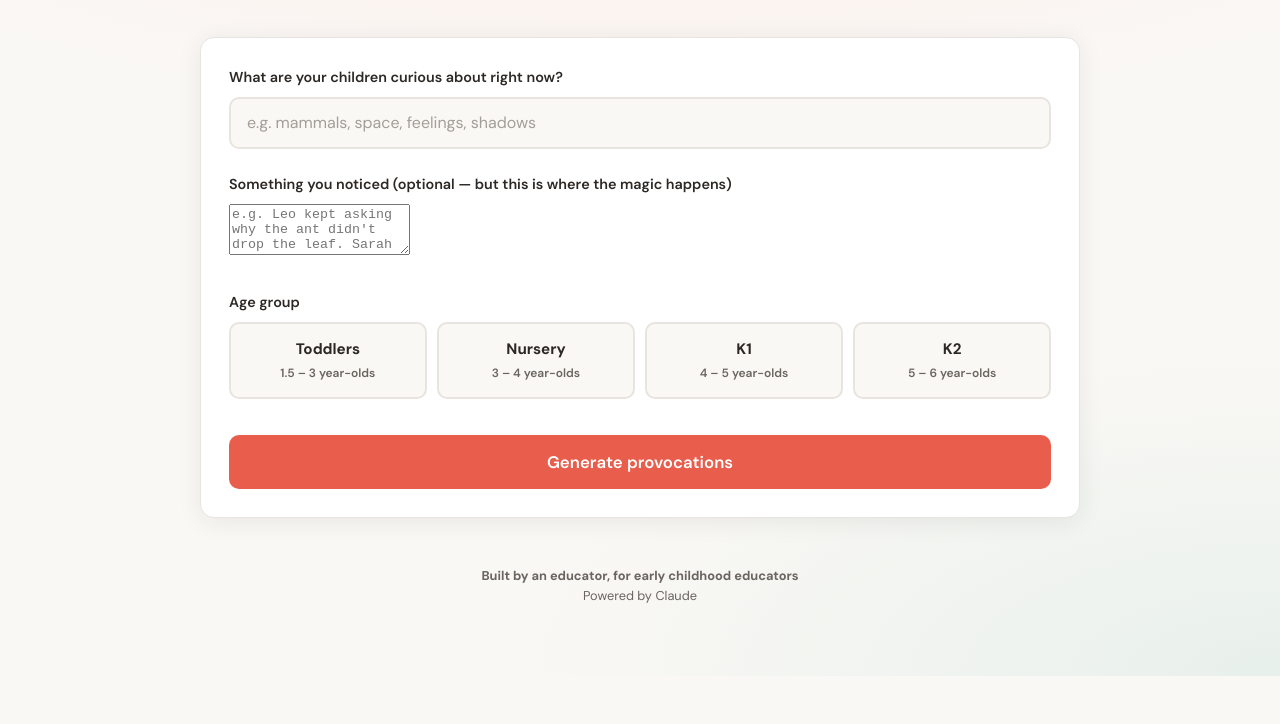
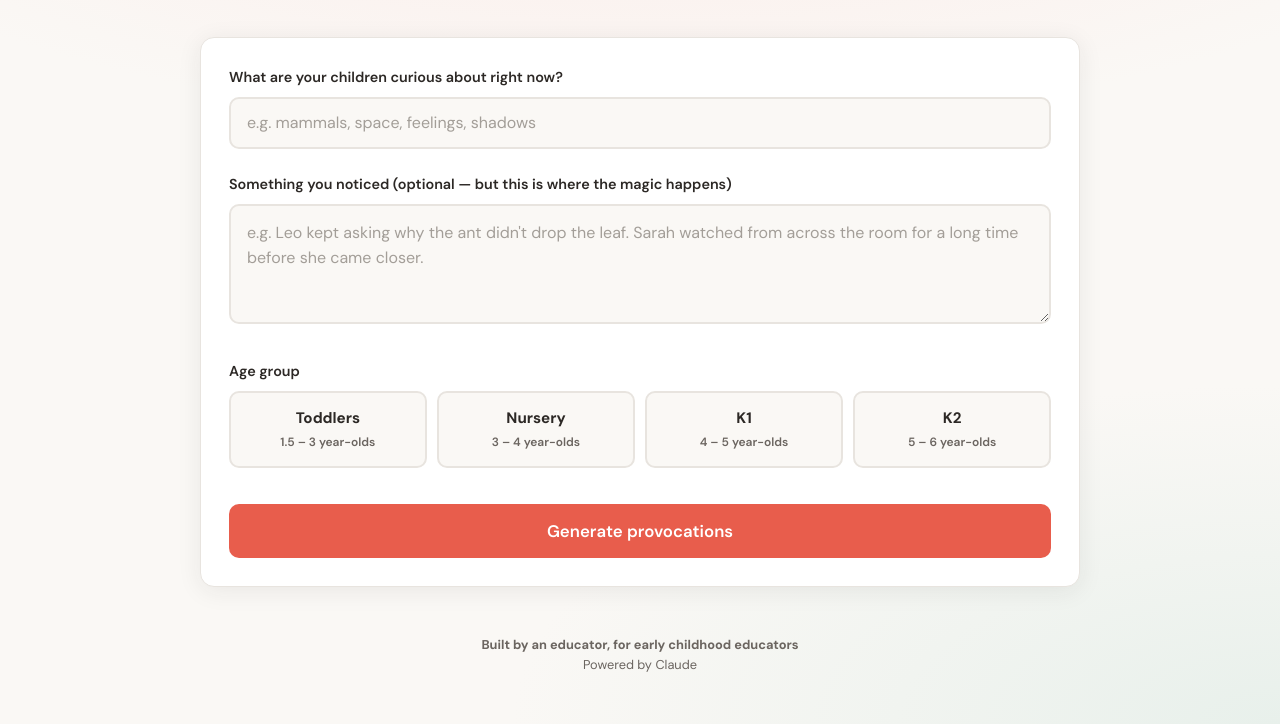
Before and after one commit to sherlinlee/spark, a website: page public/index.html in a window 1280 px wide. Shown: the part 124-848 px from the top of the page. Before the commit the page ends 800 px from the top, so only its background shows below. Drawn offline with Linux system fonts and the light colour scheme.

Commit message:
Add styles for observation textarea
Added styles for observation textarea including focus and placeholder states.

```diff
--- a/public/styles.css
+++ b/public/styles.css
@@ -130,7 +130,7 @@ input[type="text"] {
   width: 100%;
   padding: 0.85rem 1rem;
   font-family: inherit;
-  font-size: 16px; /* prevents iOS zoom on focus */
+  font-size: 16px;
   border: 2px solid var(--border);
   border-radius: var(--radius-sm);
   background: var(--bg);
@@ -145,6 +145,32 @@ input[type="text"]:focus {
 }
 
 input[type="text"]::placeholder {
+  color: #a39e98;
+}
+
+/* Observation textarea */
+textarea#observation {
+  width: 100%;
+  padding: 0.85rem 1rem;
+  font-family: inherit;
+  font-size: 16px;
+  border: 2px solid var(--border);
+  border-radius: var(--radius-sm);
+  background: var(--bg);
+  color: var(--text);
+  transition: border-color 0.2s, box-shadow 0.2s;
+  resize: vertical;
+  min-height: 120px;
+  line-height: 1.6;
+}
+
+textarea#observation:focus {
+  outline: none;
+  border-color: var(--accent);
+  box-shadow: 0 0 0 3px var(--accent-soft);
+}
+
+textarea#observation::placeholder {
   color: #a39e98;
 }
 
```
